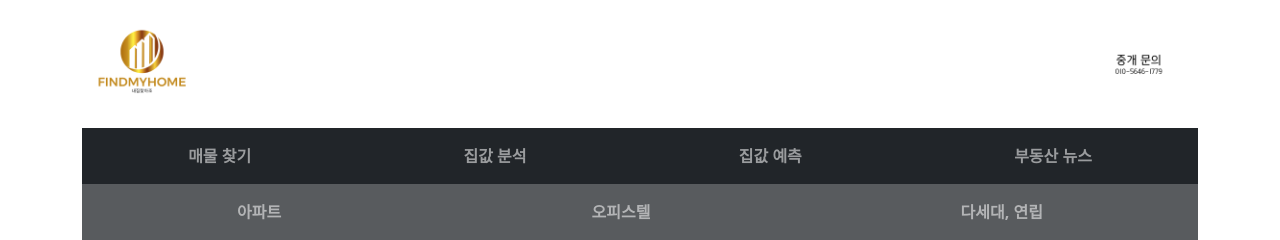
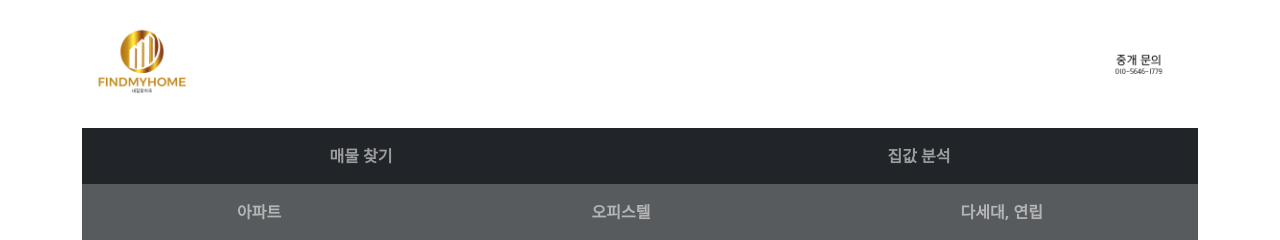
Before and after one commit to jonghyun5646/realestate, a Django app: page /apt/ in a window 1280 px wide. Shown: the top 240 px of the page. Run offline with Django 4.2, Linux system fonts and the light colour scheme; some libraries are stand-ins or nearby versions.

Commit message:
헤더 수정

```diff
--- a/templates/layouts/header.html
+++ b/templates/layouts/header.html
@@ -9,9 +9,9 @@
             <a class="nav-link" href="{% url 'multi' %}">매물 찾기</a></li>
         <li class="nav-item">
             <a class="nav-link" href="{% url 'anal' %}">집값 분석</a></li>
-        <li class="nav-item">
-            <a class="nav-link" href="{% url 'pred' %}">집값 예측</a></li>
-        <li class="nav-item">
-            <a class="nav-link" href="{% url 'news' %}">부동산 뉴스</a></li>
+{#        <li class="nav-item">#}
+{#            <a class="nav-link" href="{% url 'pred' %}">집값 예측</a></li>#}
+{#        <li class="nav-item">#}
+{#            <a class="nav-link" href="{% url 'news' %}">부동산 뉴스</a></li>#}
     </ul>
 </nav>
--- a/templates/sth/multi.html
+++ b/templates/sth/multi.html
@@ -113,7 +113,7 @@
             {% for m in mul %}
                 {
                     addr:"<div class='info m-1'>지번 주소 : {{ m.addr }} {{ m.m_domain }}-{{ m.s_domain }}</div>"+
-                        `<div class='info m-1'>건축 년도 : ${parseInt({{ m.year }})}년</div>`+
+                        {#`<div class='info m-1'>건축 년도 : ${parseInt({{ m.year }})}년</div>`+#}
                         "<div class='info'>&nbsp;&nbsp;&nbsp;</div>",
                     content:
                         "<div class='info m-1'>면적 : {{ m.area }}㎡, 층수 : {{ m.floor }}층</div>"+
```
